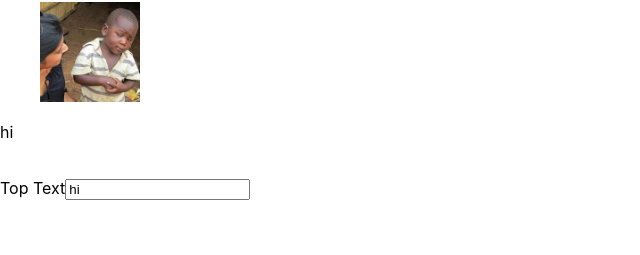
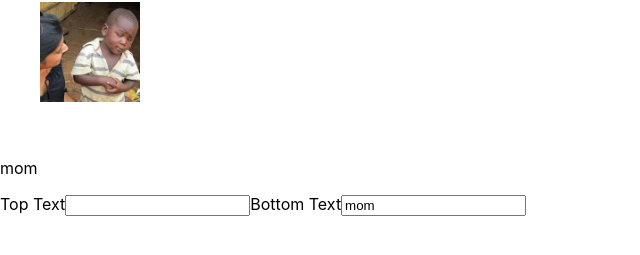
Before and after one commit to ZachDickens/MemeGenerator, a React (Create React App) app: page / in a window 1280 px wide. Shown: the part 385-640 px from the top of the page, without its empty margins (0-640 px from the left). Built offline with nearby package versions, Linux system fonts and the light colour scheme.

Commit message:
Compete working code

```diff
--- a/src/App.js
+++ b/src/App.js
@@ -16,7 +16,7 @@ class App extends Component {
         "./images/SuspectBaby.png"
       ],
       currentImage: "",
-      currentTopText: "hi",
+      currentTopText: "",
       currentBottomText: "mom"
     };
   }
@@ -28,6 +28,9 @@ class App extends Component {
   };
   addNew = text => {
     this.setState({ currentTopText: text });
+  };
+  setBottomText = text => {
+    this.setState({ currentBottomText: text });
   };
   render() {
     return (
@@ -42,6 +45,7 @@ class App extends Component {
           <MemePreviewer
             currentImage={this.state.currentImage}
             currentTopText={this.state.currentTopText}
+            currentBottomText={this.state.currentBottomText}
             text={this.state.currentTopText}
           />
         </div>
@@ -49,8 +53,10 @@ class App extends Component {
           <MemeInputPanel
             text={this.state.currentItemText}
             currentTopText={this.state.currentTopText}
+            currentBottomText={this.state.currentBottomText}
             addNew={this.addNew}
             setTopText={this.setTopText}
+            setBottomText={this.setBottomText}
           />
         </div>
       </div>
--- a/src/MemeInputPanel.js
+++ b/src/MemeInputPanel.js
@@ -4,8 +4,14 @@ class MemeInputPanel extends Component {
   onTextChange = event => {
     this.props.setTopText(event.target.value);
   };
+
+  onTextChange2 = event => {
+    this.props.setBottomText(event.target.value);
+  };
+
   render() {
     const { currentTopText } = this.props;
+    const { currentBottomText } = this.props;
     return (
       <div>
         <label>
@@ -16,6 +22,14 @@ class MemeInputPanel extends Component {
             onChange={this.onTextChange}
           />
         </label>
+        <label>
+          Bottom Text
+          <input
+            type="text"
+            value={currentBottomText}
+            onChange={this.onTextChange2}
+          />
+        </label>
       </div>
     );
   }
--- a/src/MemePreviewer.js
+++ b/src/MemePreviewer.js
@@ -4,12 +4,18 @@ class MemePreviewer extends Component {
   userAddTopText = e => {
     this.props.AddTopText(this.props.text);
   };
+  userAddBottomText = e => {
+    this.props.addBottomText(this.props.text);
+  };
+
   render() {
     const { currentTopText } = this.props;
+    const { currentBottomText } = this.props;
     return (
       <div>
         <p>{currentTopText}</p>
         <img src={this.props.currentImage} />
+        <p>{currentBottomText}</p>
       </div>
     );
   }
```
